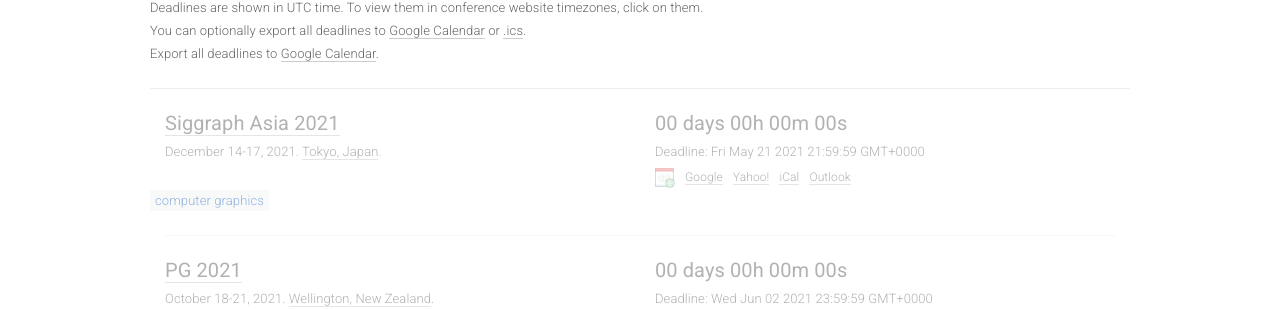
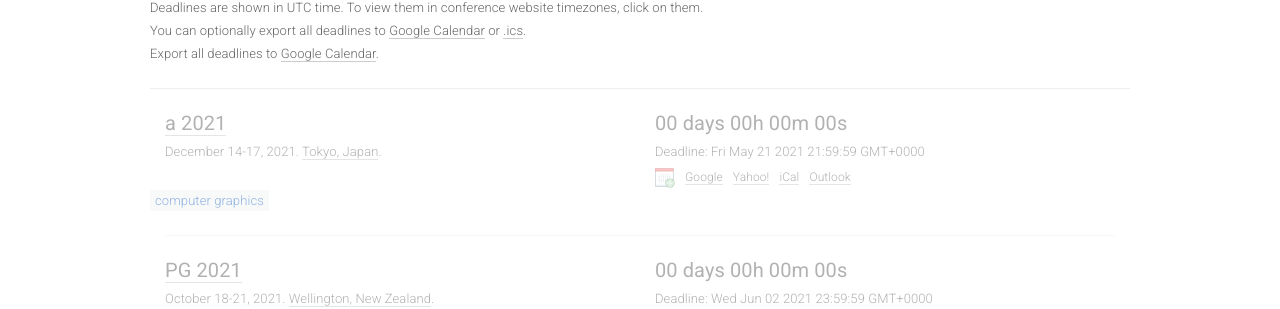
Before and after one commit to JianweiHu94/cgm-deadlines, a Jekyll site: the page built from index.html, in a window 1280 px wide. Shown: the part 174-483 px from the top of the page. Built offline with Jekyll 4.4.1, drawn with Linux system fonts in a browser that asks for light colours; nearby versions of some CDN libraries.

Commit message:
Update conferences.yml

```diff
--- a/_data/conferences.yml
+++ b/_data/conferences.yml
@@ -1,7 +1,7 @@
 ---
 
 
-- title: Siggraph Asia
+- title: a
   year: 2021
   id: sig-asia21
   link: https://sa2021.siggraph.org/en/
```
